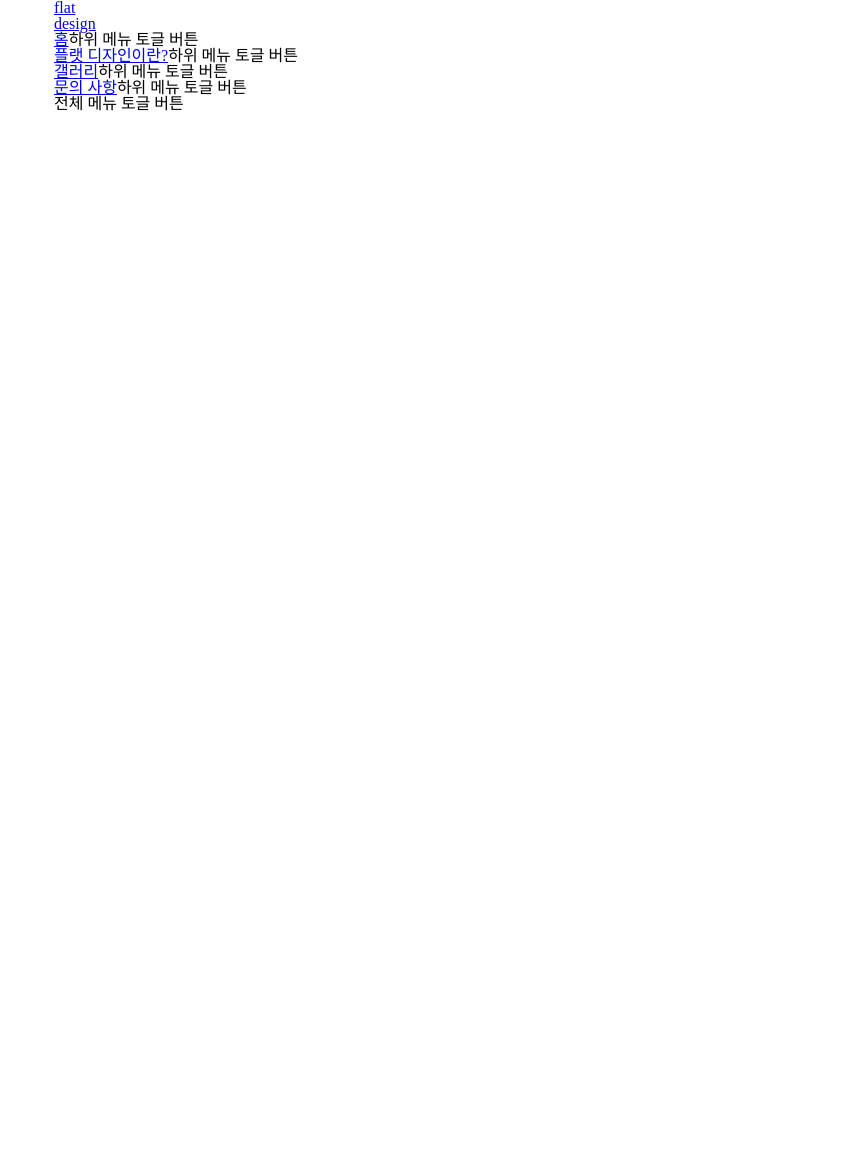
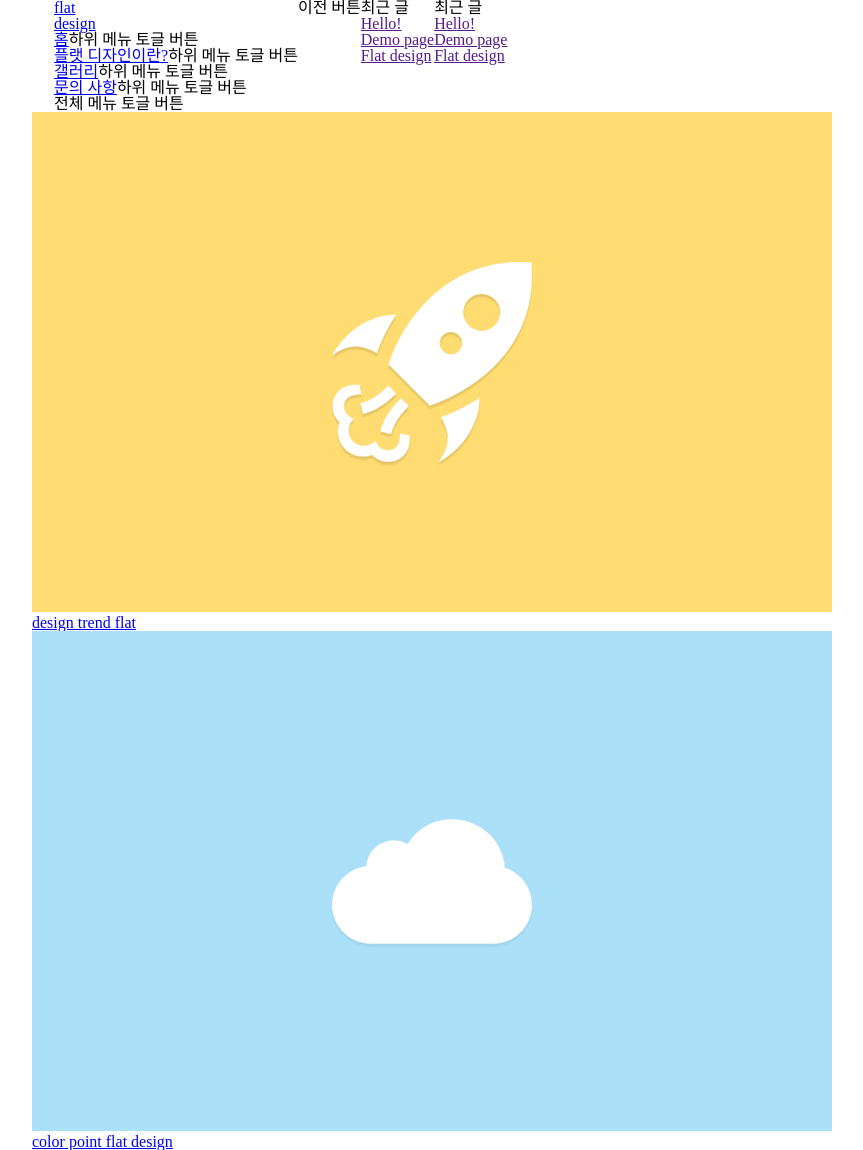
Before and after one commit to josangwoo/RWD-flat-design, a plain HTML site: page index.html in a window 1280 px wide. Shown: the whole page, without its empty margins (32-895 px from the left). Before the commit the page ends 800 px from the top, so only its background shows below. Drawn offline with nearby package versions, Linux system fonts and the light colour scheme.

Commit message:
main page
;
;

```diff
--- a/index.html
+++ b/index.html
@@ -69,6 +69,45 @@
                 </nav>
                 <span class="menu_toggle_btn"> 전체 메뉴 토글 버튼</span>
             </header>
+            <section class="slider_section">
+                <span class="prev_btn">이전 버튼</span><span class="next_btn"다음 버튼></span>
+            </section>
+            <section class="latest_post_section">
+                <h2 class="title">최근 글</h2>
+                <ul class="latest_post_list">
+                    <li><a href="">Hello!</a></li>
+                    <li><a href="">Demo page</a></li>
+                    <li><a href="">Flat design</a></li>
+                </ul>
+            </section>
+            <section class="popular_post_section">
+                <h2 class="title">최근 글</h2>
+                <ul class="popular_post_list">
+                    <li><a href="">Hello!</a></li>
+                    <li><a href="">Demo page</a></li>
+                    <li><a href="">Flat design</a></li>
+                </ul>
+            </section>
+            <section class="gallery_section">
+                <ul class="gallery_list">
+                    <li>
+                        <a href="#">
+                            <figure>
+                                <img src="images/p_images/gallery_01.jpg">
+                                <figcaption>design trend flat</figcaption>
+                            </figure>
+                        </a>
+                    </li>
+                    <li>
+                        <a href="#">
+                            <figure>
+                                <img src="images/p_images/gallery_02.jpg">
+                                <figcaption>color point flat design</figcaption>
+                            </figure>
+                        </a>
+                    </li>
+                </ul>
+            </section>
         </div>
     </body>
 </html>
```
Also changed, not shown: images/p_images/gallery_01.jpg (added), images/p_images/gallery_02.jpg (added).
